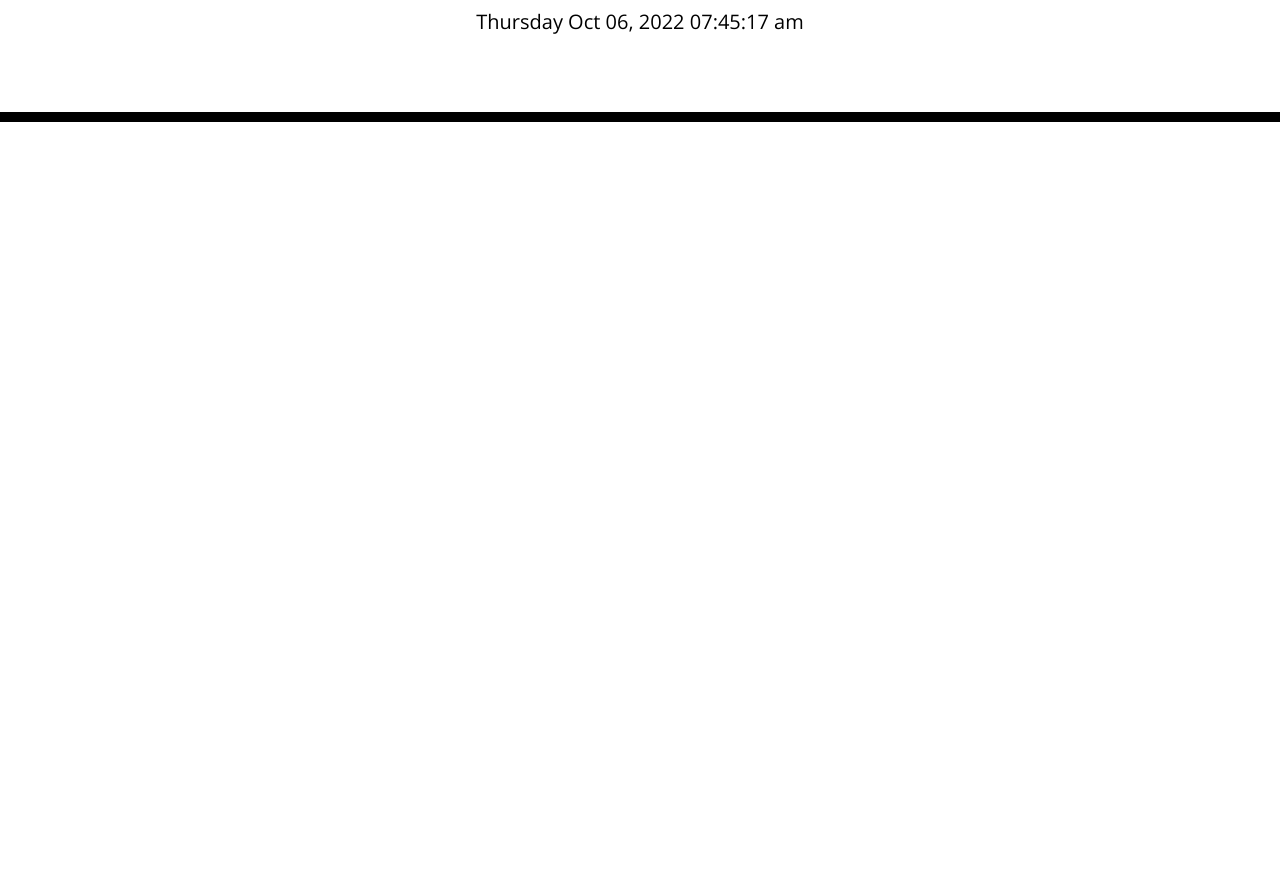
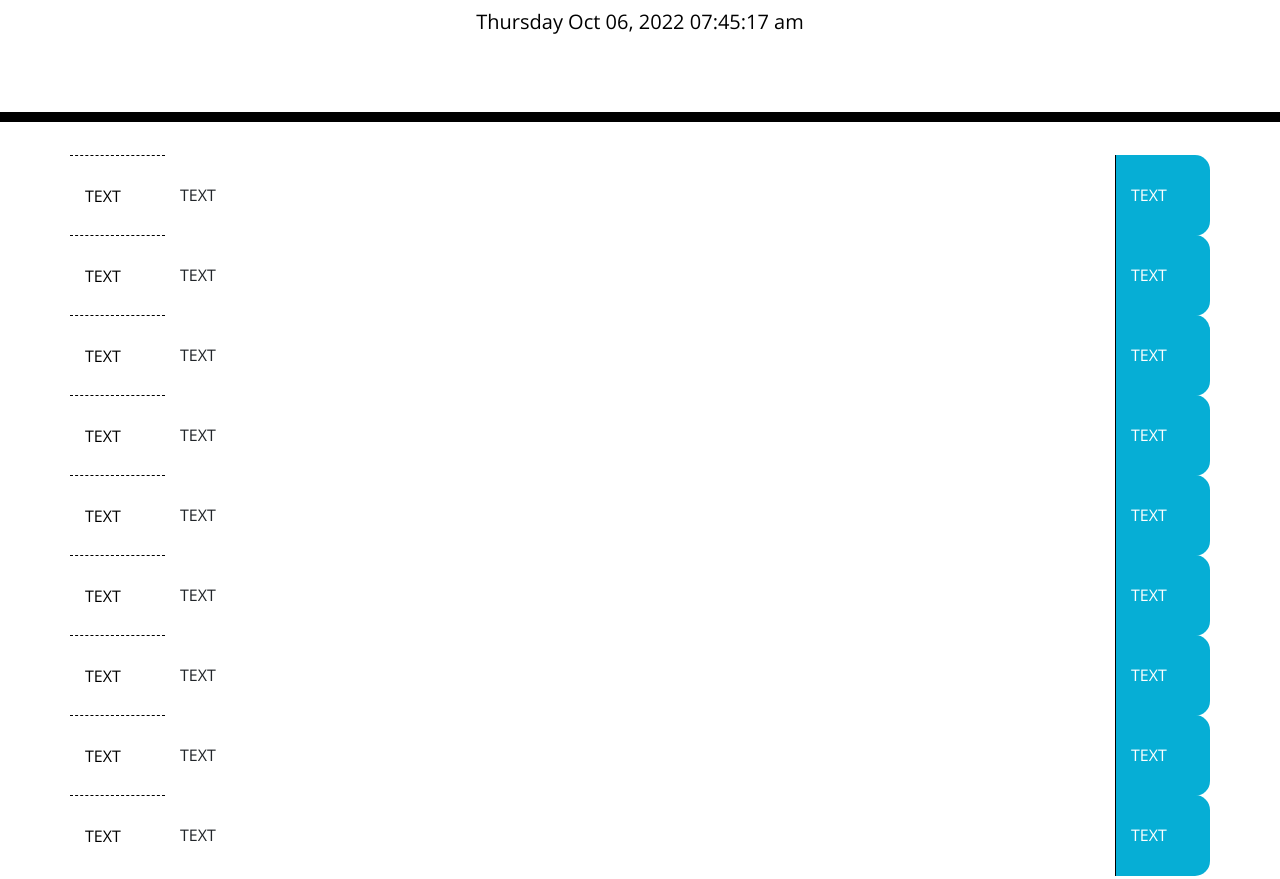
Before and after one commit to turtle2001/workday-scheduler, a plain HTML site: page index.html in a window 1280 px wide. Shown: the part 182-1061 px from the top of the page. Before the commit the page ends 800 px from the top, so only its background shows below. Drawn offline with nearby package versions, Linux system fonts and the light colour scheme.

Commit message:
added rows

```diff
--- a/index.html
+++ b/index.html
@@ -20,7 +20,105 @@
     <p id="currentDay" class="lead"></p>
   </header>
   <div class="container">
-
+    <div class="row">
+      <div class="col-md-1 hour">
+        <div class="">TEXT</div>
+      </div>
+      <div class="col-md-10 description">
+        <div class="">TEXT</div>
+      </div>
+      <div class="col-md-1 saveBtn">
+        <div class="">TEXT</div>
+      </div>
+    </div>
+    <div class="row">
+      <div class="col-md-1 hour">
+        <div class="">TEXT</div>
+      </div>
+      <div class="col-md-10 description">
+        <div class="">TEXT</div>
+      </div>
+      <div class="col-md-1 saveBtn">
+        <div class="">TEXT</div>
+      </div>
+    </div>
+    <div class="row">
+      <div class="col-md-1 hour">
+        <div class="">TEXT</div>
+      </div>
+      <div class="col-md-10 description">
+        <div class="">TEXT</div>
+      </div>
+      <div class="col-md-1 saveBtn">
+        <div class="">TEXT</div>
+      </div>
+    </div>
+    <div class="row">
+      <div class="col-md-1 hour">
+        <div class="">TEXT</div>
+      </div>
+      <div class="col-md-10 description">
+        <div class="">TEXT</div>
+      </div>
+      <div class="col-md-1 saveBtn">
+        <div class="">TEXT</div>
+      </div>
+    </div>
+    <div class="row">
+      <div class="col-md-1 hour">
+        <div class="">TEXT</div>
+      </div>
+      <div class="col-md-10 description">
+        <div class="">TEXT</div>
+      </div>
+      <div class="col-md-1 saveBtn">
+        <div class="">TEXT</div>
+      </div>
+    </div>
+    <div class="row">
+      <div class="col-md-1 hour">
+        <div class="">TEXT</div>
+      </div>
+      <div class="col-md-10 description">
+        <div class="">TEXT</div>
+      </div>
+      <div class="col-md-1 saveBtn">
+        <div class="">TEXT</div>
+      </div>
+    </div>
+    <div class="row">
+      <div class="col-md-1 hour">
+        <div class="">TEXT</div>
+      </div>
+      <div class="col-md-10 description">
+        <div class="">TEXT</div>
+      </div>
+      <div class="col-md-1 saveBtn">
+        <div class="">TEXT</div>
+      </div>
+    </div>
+    <div class="row">
+      <div class="col-md-1 hour">
+        <div class="">TEXT</div>
+      </div>
+      <div class="col-md-10 description">
+        <div class="">TEXT</div>
+      </div>
+      <div class="col-md-1 saveBtn">
+        <div class="">TEXT</div>
+      </div>
+    </div>
+    <div class="row">
+      <div class="col-md-1 hour">
+        <div class="">TEXT</div>
+      </div>
+      <div class="col-md-10 description">
+        <div class="">TEXT</div>
+      </div>
+      <div class="col-md-1 saveBtn">
+        <div class="">TEXT</div>
+      </div>
+    </div>
   </div>
 
   <script src="https://cdnjs.cloudflare.com/ajax/libs/jquery/3.2.1/jquery.min.js"></script>
```
